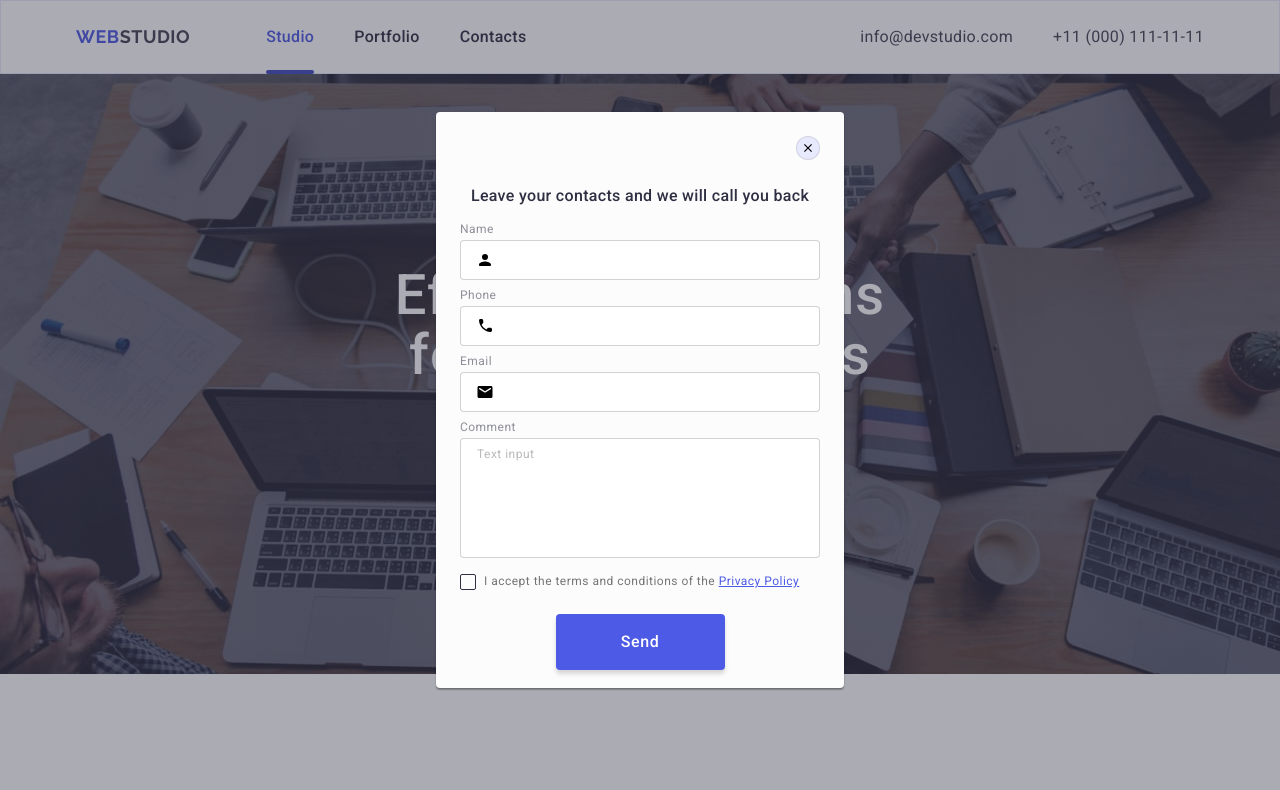
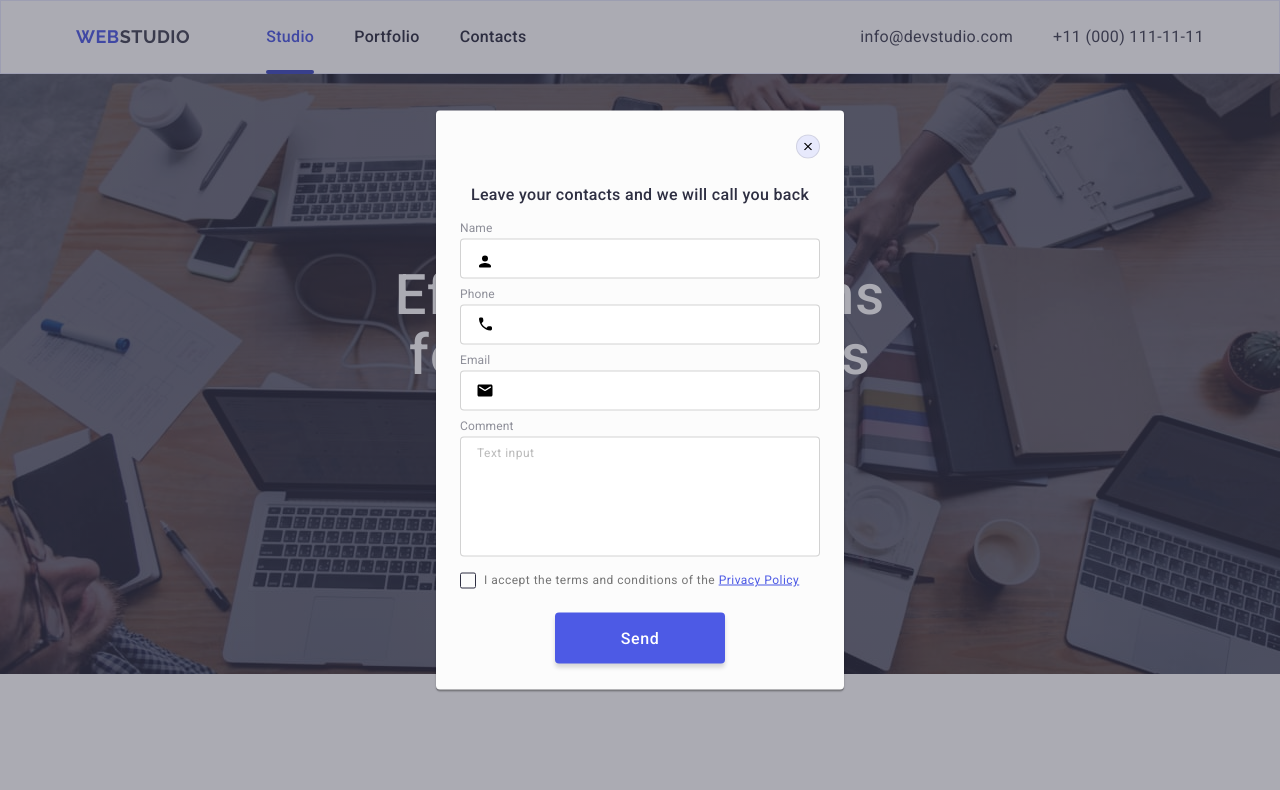
Before and after one commit to Bandera77/goit-markup-hw-06, a plain HTML site: page index.html in a window 1280 px wide. Both pictures are taken after a click on the button "Order Service". Shown: the top 790 px of the page. Drawn offline with nearby package versions, Linux system fonts and the light colour scheme.

Commit message:
cleaning the dimensions of the new layout

```diff
--- a/css/styles.css
+++ b/css/styles.css
@@ -590,7 +590,7 @@ ul {
   transform: translate(-50%, -50%);
 
   width: 408px;
-  height: 576px;
+  height: 579px;
   padding: 72px 24px 24px;
 
   background: #fcfcfc;
@@ -655,7 +655,7 @@ ul {
 
   font-size: 12px;
   line-height: 1.17;
-  letter-spacing: 0.04em;
+  letter-spacing: 0.01em;
 
   color: var(--second-text-color);
 }
@@ -766,11 +766,11 @@ ul {
   display: block;
   margin: 0 auto;
   padding: 16px 32px;
-  min-width: 169px;
+  min-width: 170px;
 
   font-family: inherit;
   font-weight: 500;
-  line-height: 1.5;
+  line-height: 1.19;
   letter-spacing: 0.04em;
 
   background-color: var(--primary-brand-color);
--- a/index.html
+++ b/index.html
@@ -472,7 +472,7 @@
           <div class="modal-field">
             <label class="modal-label"
               ><span class="label-text">Name</span
-              ><svg class="icon-field" width="18" height="24">
+              ><svg class="icon-field" width="18" height="18">
                 <use href="./images/icons.svg#person-name"></use>
               </svg>
               <input type="text" name="name" autofocus class="modal-input" />
```
